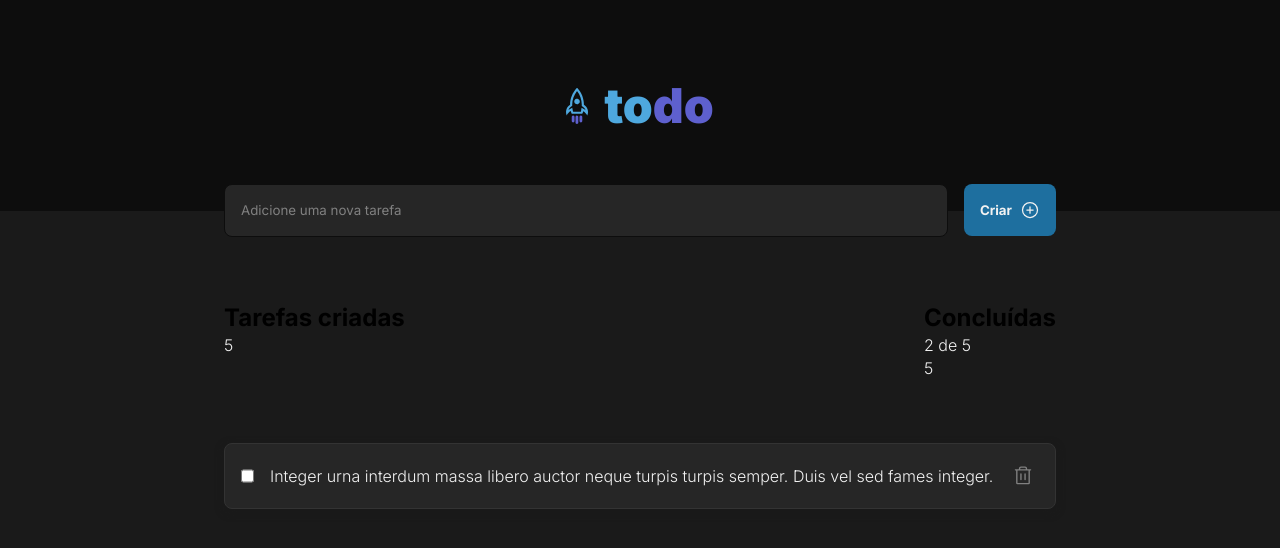
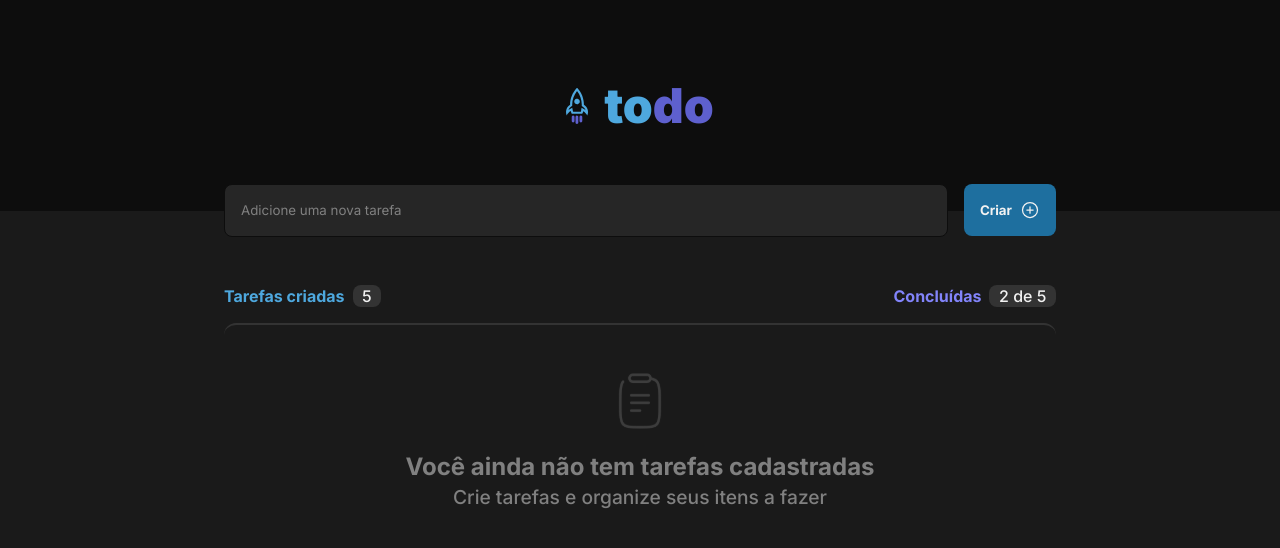
Before and after one commit to igorhnq/desafio-todo-rocketseat, a React (Vite) app: page / in a window 1280 px wide. Shown: the top 548 px of the page. Built offline with nearby package versions, Linux system fonts and the light colour scheme.

Commit message:
feat: add empty tasks screen

```diff
--- a/src/App.jsx
+++ b/src/App.jsx
@@ -1,10 +1,12 @@
 import { Header } from './components/Header'
 import { Input } from './components/Input'
+import { Task } from './components/Task'
+
+import clipboardIcon from './assets/clipboard-icon.svg'
 
 import styles from './App.module.css'
 
 import './global.css'
-import { Task } from './components/Task'
 
 export function App() {
     return (
@@ -13,18 +15,24 @@ export function App() {
             <div className={styles.wrapper}>
                 <Input />
                 <div className={styles.header}>
-                    <div>
+                    <div className={styles.leftHeader}>
                         <h2>Tarefas criadas</h2>
-                        <p>5</p>
+                        <p className={styles.tasksNumber}>5</p>
                     </div>
-
-                    <div>
+                    <div className={styles.rightHeader}>
                         <h2>Concluídas</h2>
-                        <p>2 de 5</p>
-                        <p>5</p>
+                        <p className={styles.tasksNumber}>2 de 5</p>
                     </div>
                 </div>
-                <Task />
+                <div className={styles.taskWrapper}>
+                    <div className={styles.noTasksContainer}>
+                        <div className={styles.noTasksContainerContent}>
+                            <img src={clipboardIcon} />
+                            <h2>Você ainda não tem tarefas cadastradas</h2>
+                            <p>Crie tarefas e organize seus itens a fazer</p>
+                        </div>
+                    </div>
+                </div>
             </div>
         </div>
     )
--- a/src/App.module.css
+++ b/src/App.module.css
@@ -1,7 +1,7 @@
 .wrapper {
     display: flex;
     flex-direction: column;
-    gap: 4rem;
+    gap: 3rem;
     width: 65%;
     margin: 0 auto;
     margin-top: -1.7rem;
@@ -11,3 +11,56 @@
     display: flex;
     justify-content: space-between;
 }
+
+.leftHeader, .rightHeader {
+    display: flex;
+    align-items: center;
+    gap: 0.5rem;
+}
+
+
+.leftHeader h2 {
+    font-size: 1rem;
+    color: var(--blue);
+}
+
+.rightHeader h2 {
+    font-size: 1rem;
+    color: var(--purple);
+}
+
+.tasksNumber {
+    color: var(--gray-100);
+    font-size: 1rem;
+    background-color: var(--gray-400);
+    font-weight: 500;
+    border-radius: 8px;
+    padding: 0 0.6rem
+}
+
+.taskWrapper {
+    margin-top: -2rem;
+}
+
+.noTasksContainer {
+    display: flex;
+    justify-content: center;
+    align-items: center;
+    text-align: center;
+    padding: 3rem;
+    border-top-left-radius: 12px;
+    border-top-right-radius: 12px;
+    border-top: 2px solid var(--gray-400);
+}
+
+.noTasksContainer h2 {
+    color: var(--gray-300);
+    font-weight: 700;
+    margin-top: 1rem;
+}
+
+.noTasksContainer p {
+    color: var(--gray-300);
+    font-weight: 500;
+    font-size: 1.2rem;
+}
```
